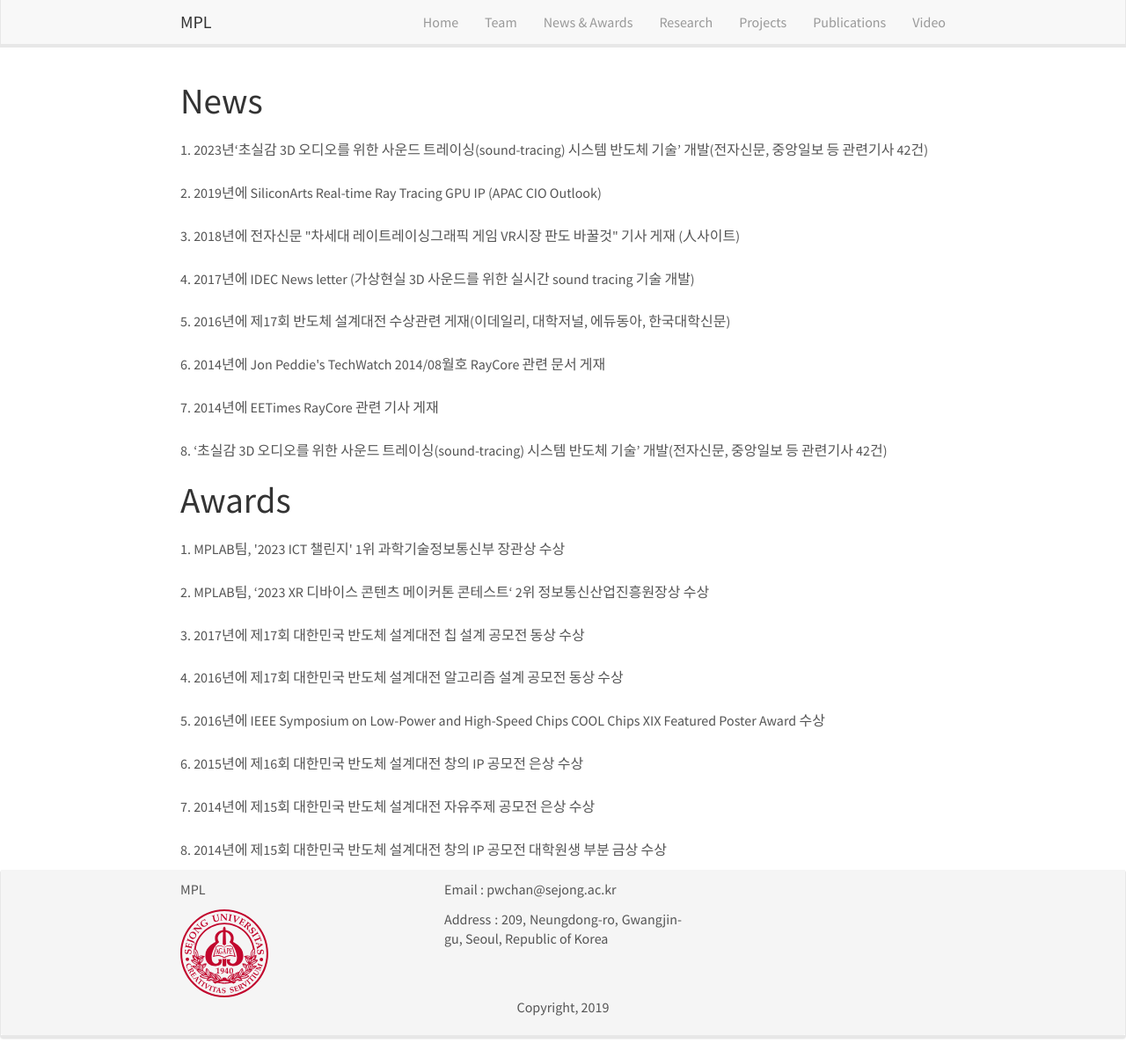
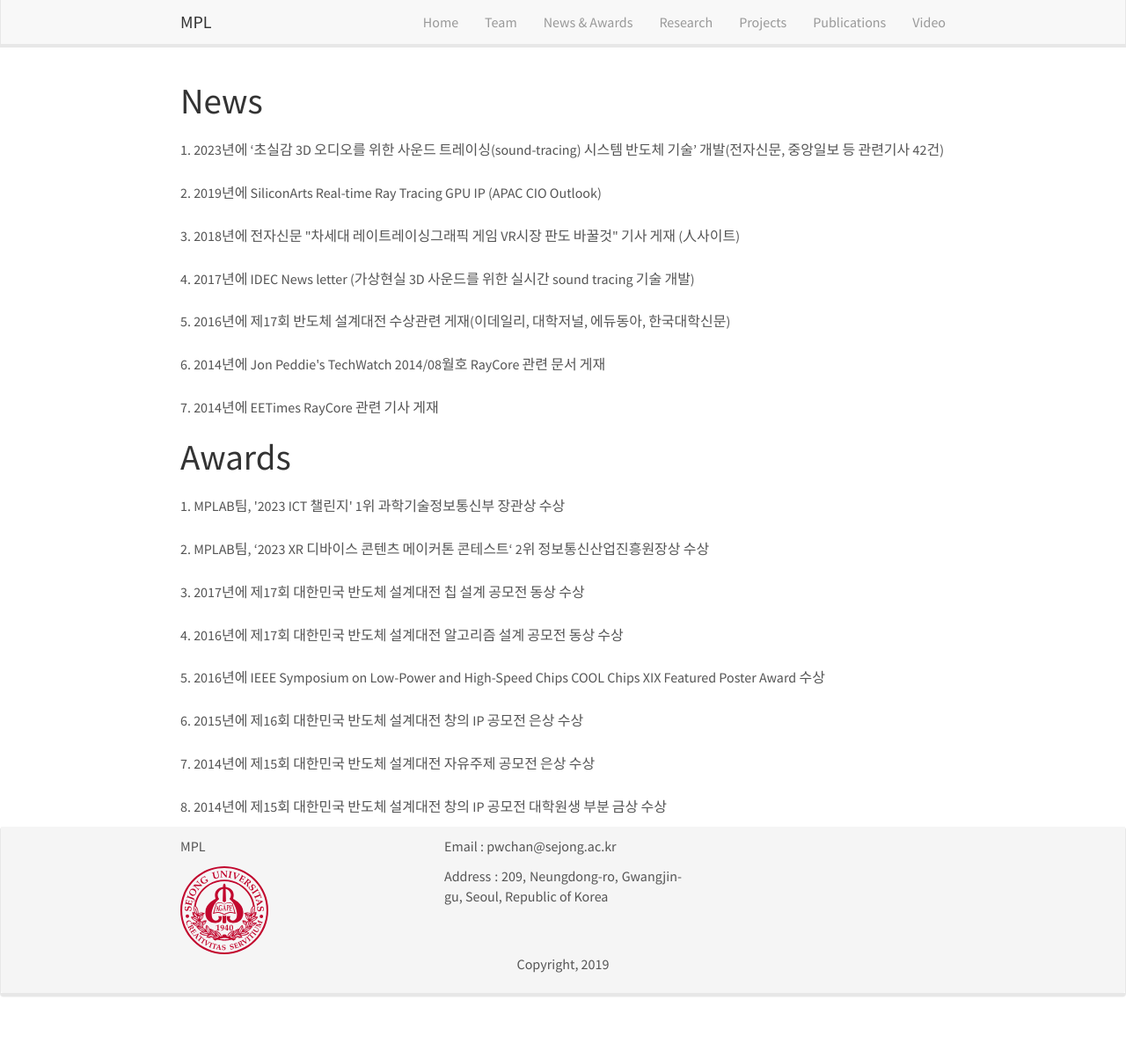
Before and after one commit to MPLRayman/webtest2, a Jekyll site: the page built from _pages/news.html, in a window 1280 px wide and 1203 px high. Shown: the whole window at 88% size. Built offline with Jekyll 4.4.1, drawn with Linux system fonts in a browser that asks for light colours; nearby versions of some CDN libraries.

Commit message:
Update news.yml

```diff
--- a/_data/news.yml
+++ b/_data/news.yml
@@ -1,8 +1,7 @@
-- content: 1. 2023년‘초실감 3D 오디오를 위한 사운드 트레이싱(sound-tracing) 시스템 반도체 기술’ 개발(전자신문, 중앙일보 등 관련기사 42건)
+- content: 1. 2023년에 ‘초실감 3D 오디오를 위한 사운드 트레이싱(sound-tracing) 시스템 반도체 기술’ 개발(전자신문, 중앙일보 등 관련기사 42건)
 - content: 2. 2019년에 SiliconArts Real-time Ray Tracing GPU IP (APAC CIO Outlook)
 - content: 3. 2018년에 전자신문 "차세대 레이트레이싱그래픽 게임 VR시장 판도 바꿀것" 기사 게재 (人사이트)
 - content: 4. 2017년에 IDEC News letter (가상현실 3D 사운드를 위한 실시간 sound tracing 기술 개발)
 - content: 5. 2016년에 제17회 반도체 설계대전 수상관련 게재(이데일리, 대학저널, 에듀동아, 한국대학신문)
 - content: 6. 2014년에 Jon Peddie's TechWatch 2014/08월호 RayCore 관련 문서 게재
 - content: 7. 2014년에 EETimes RayCore 관련 기사 게재
-- content: 8. ‘초실감 3D 오디오를 위한 사운드 트레이싱(sound-tracing) 시스템 반도체 기술’ 개발(전자신문, 중앙일보 등 관련기사 42건)
```
